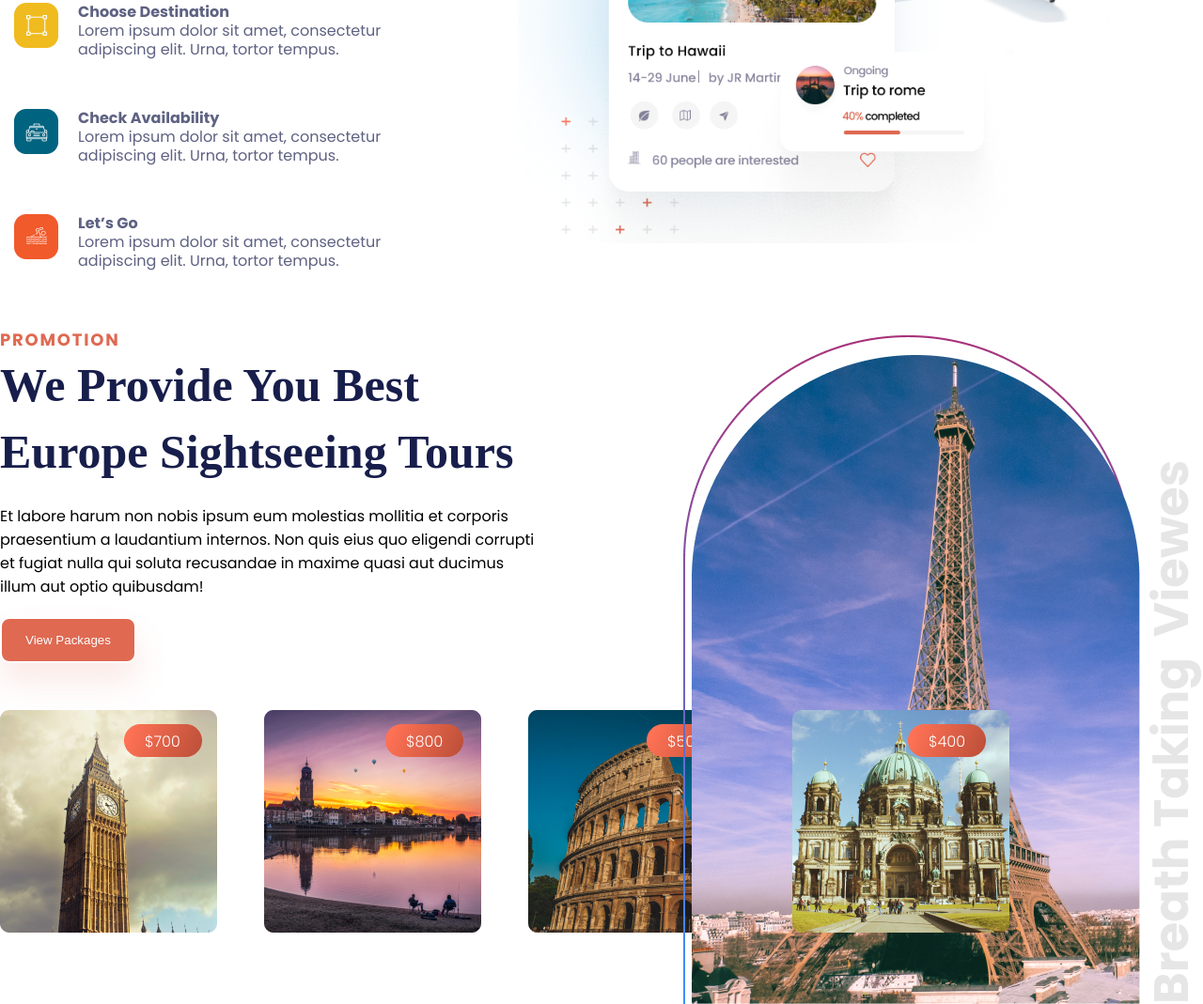
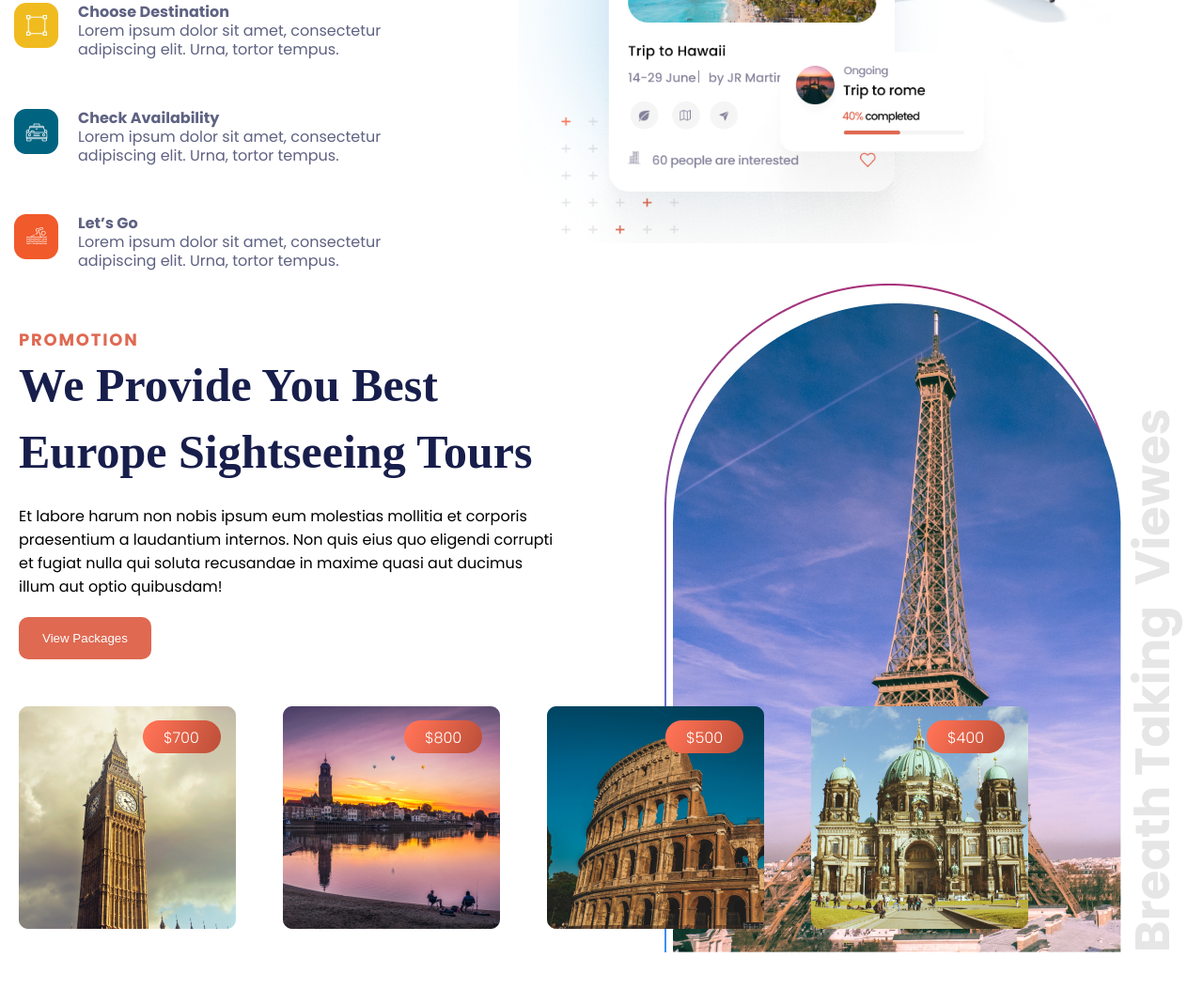
Before and after one commit to alperenustun/october-travel-tour-project-1, a plain HTML site: page index.html in a window 1280 px wide. Shown: the part 1270-2339 px from the top of the page at 94% size. After the commit the page ends 2284 px from the top, so only its background shows below. Drawn offline with Linux system fonts and the light colour scheme; a web font is replaced by a local one.

Commit message:
[OC-61]Homepage tour section düzenleme.

```diff
--- a/style.css
+++ b/style.css
@@ -235,7 +235,9 @@ a {
   font-weight: 400;
   line-height: 20px;
 }
-
+.europe-sightseeing-tours-group {
+  padding: 0 20px;
+}
 .promotion-h6 {
   color: #df6951;
   font-family: "Poppins", serif;
@@ -265,22 +267,25 @@ a {
   padding: 15px 25px;
   border-radius: 10px;
   background: #df6951;
-  box-shadow: 0px 20px 35px 0px rgba(223, 105, 81, 0.15);
-  border: 2px solid #fff;
+  border: none;
   color: #fff;
 }
 .destination-full {
-  display: flex;
+  display: grid;
+  grid-template-columns: repeat(auto-fit , minmax(200px , 231px));
   border-radius: 10px;
   gap: 50px;
   position: relative;
 }
-.destination-4 {
+.destination-4,
+.destination-3,
+.destination-2,
+.destination-1{
   z-index: 2;
 }
 .illustration-image-1 {
-  top: -400px;
+  bottom: -25px;
   right: 0;
-  z-index: 1;
+  z-index: -1;
   position: absolute;
 }
```
